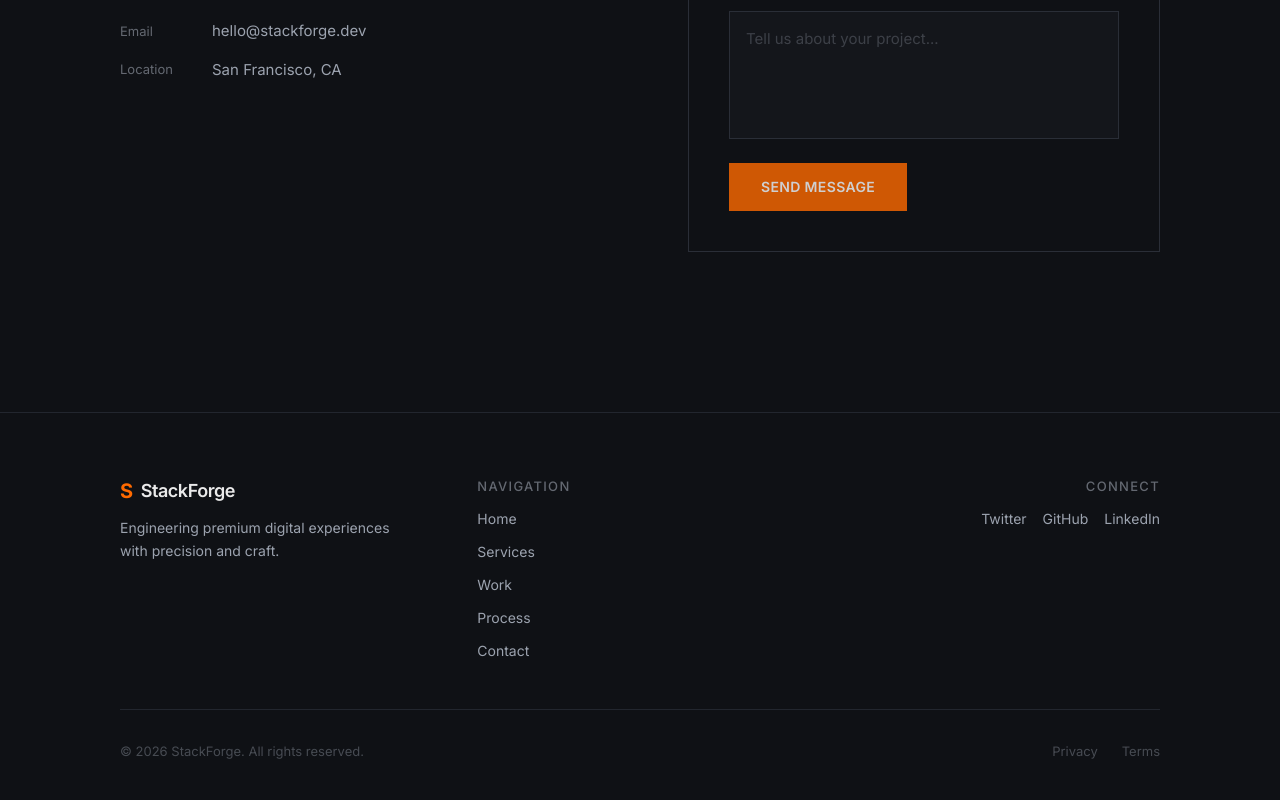
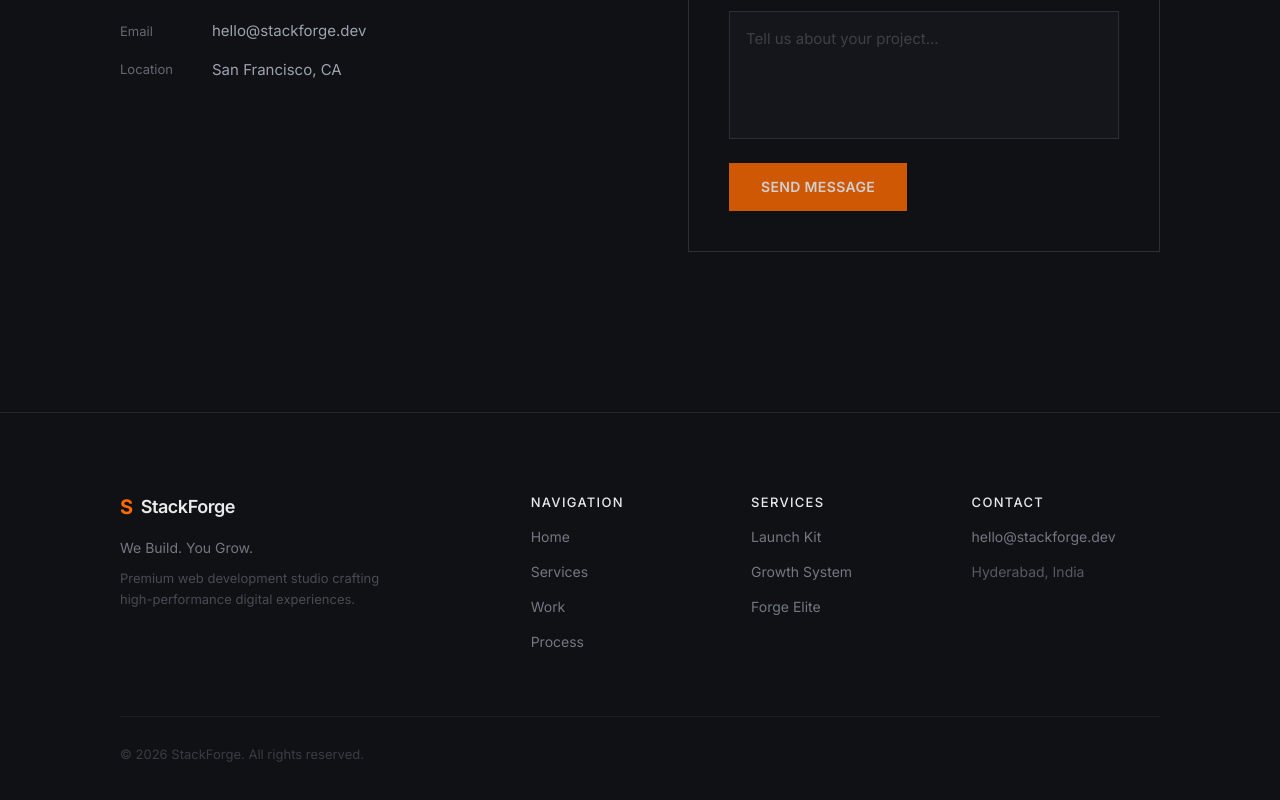
Before and after one commit to prashanthpoloju990-oss/stackforge, a Next.js app: page / in a window 1280 px wide. Shown: the part 5354-6154 px from the top of the page. Built offline with nearby package versions, Linux system fonts and the light colour scheme.

Commit message:
8b549cc2-669b-44e6-abe0-2f6b2bc39714

```diff
--- a/src/components/stackforge/footer.tsx
+++ b/src/components/stackforge/footer.tsx
@@ -1,73 +1,97 @@
 export function Footer() {
-  const currentYear = new Date().getFullYear();
+  const navLinks = [
+    { label: "Home", href: "#home" },
+    { label: "Services", href: "#services" },
+    { label: "Work", href: "#work" },
+    { label: "Process", href: "#process" },
+  ];
+
+  const serviceLinks = [
+    { label: "Launch Kit", href: "#services" },
+    { label: "Growth System", href: "#services" },
+    { label: "Forge Elite", href: "#services" },
+  ];
 
   return (
-    <footer className="border-t border-forge-divider">
-      <div className="mx-auto max-w-[1200px] px-6 md:px-20 py-12 md:py-16">
-        <div className="grid grid-cols-1 md:grid-cols-3 gap-10 md:gap-8">
-          {/* Brand */}
+    <footer className="bg-forge-bg border-t border-forge-divider">
+      <div className="mx-auto max-w-[1200px] px-6 md:px-20 pt-16 pb-8 md:pt-20 md:pb-10">
+        {/* Main Grid */}
+        <div className="grid grid-cols-1 md:grid-cols-[1fr_2fr] gap-12 md:gap-16 lg:gap-24">
+          {/* Left — Brand */}
           <div>
             <a
               href="#home"
-              className="flex items-center gap-2 text-forge-text font-semibold text-[18px] tracking-tight"
+              className="inline-flex items-center gap-2 text-forge-text font-semibold text-[18px] tracking-tight"
             >
               <span className="text-forge-accent font-bold text-xl">S</span>
               <span>StackForge</span>
             </a>
-            <p className="mt-3 text-[14px] text-forge-text-secondary leading-relaxed max-w-[280px]">
-              Engineering premium digital experiences with precision and craft.
+            <p className="mt-4 text-[14px] text-forge-text-secondary/70 leading-relaxed max-w-[260px]">
+              We Build. You Grow.
+            </p>
+            <p className="mt-2 text-[13px] text-forge-text-secondary/40 leading-relaxed max-w-[280px]">
+              Premium web development studio crafting high-performance digital
+              experiences.
             </p>
           </div>
 
-          {/* Navigation */}
-          <div className="flex flex-col gap-3">
-            <span className="text-[13px] text-forge-text-secondary/60 font-medium tracking-[0.1em] uppercase">
-              Navigation
-            </span>
-            {["Home", "Services", "Work", "Process", "Contact"].map(
-              (link) => (
+          {/* Right — 3 Columns */}
+          <div className="grid grid-cols-2 sm:grid-cols-3 gap-10 sm:gap-8">
+            {/* Column 1: Navigation */}
+            <div className="flex flex-col gap-3.5">
+              <span className="text-[13px] text-forge-text font-medium tracking-[0.1em] uppercase">
+                Navigation
+              </span>
+              {navLinks.map((link) => (
                 <a
-                  key={link}
-                  href={`#${link.toLowerCase()}`}
-                  className="text-[14px] text-forge-text-secondary hover:text-forge-text transition-colors duration-200"
+                  key={link.label}
+                  href={link.href}
+                  className="text-[14px] text-forge-text-secondary/70 hover:text-forge-text transition-colors duration-200"
                 >
-                  {link}
+                  {link.label}
                 </a>
-              )
-            )}
-          </div>
+              ))}
+            </div>
 
-          {/* Social / Legal */}
-          <div className="flex flex-col gap-3 md:items-end">
-            <span className="text-[13px] text-forge-text-secondary/60 font-medium tracking-[0.1em] uppercase">
-              Connect
-            </span>
-            <div className="flex items-center gap-4">
-              {["Twitter", "GitHub", "LinkedIn"].map((social) => (
-                <span
-                  key={social}
-                  className="text-[14px] text-forge-text-secondary hover:text-forge-text transition-colors duration-200 cursor-pointer"
+            {/* Column 2: Services */}
+            <div className="flex flex-col gap-3.5">
+              <span className="text-[13px] text-forge-text font-medium tracking-[0.1em] uppercase">
+                Services
+              </span>
+              {serviceLinks.map((link) => (
+                <a
+                  key={link.label}
+                  href={link.href}
+                  className="text-[14px] text-forge-text-secondary/70 hover:text-forge-accent transition-colors duration-200"
                 >
-                  {social}
-                </span>
+                  {link.label}
+                </a>
               ))}
+            </div>
+
+            {/* Column 3: Contact */}
+            <div className="flex flex-col gap-3.5">
+              <span className="text-[13px] text-forge-text font-medium tracking-[0.1em] uppercase">
+                Contact
+              </span>
+              <a
+                href="mailto:hello@stackforge.dev"
+                className="text-[14px] text-forge-text-secondary/70 hover:text-forge-text transition-colors duration-200"
+              >
+                hello@stackforge.dev
+              </a>
+              <span className="text-[14px] text-forge-text-secondary/50">
+                Hyderabad, India
+              </span>
             </div>
           </div>
         </div>
 
         {/* Bottom Bar */}
-        <div className="mt-12 pt-8 border-t border-forge-divider flex flex-col md:flex-row items-start md:items-center justify-between gap-4">
-          <span className="text-[13px] text-forge-text-secondary/40">
-            &copy; {currentYear} StackForge. All rights reserved.
+        <div className="mt-16 pt-6 border-t border-forge-divider/60">
+          <span className="text-[13px] text-forge-text-secondary/30">
+            © 2026 StackForge. All rights reserved.
           </span>
-          <div className="flex items-center gap-6">
-            <span className="text-[13px] text-forge-text-secondary/40 hover:text-forge-text-secondary/60 transition-colors duration-200 cursor-pointer">
-              Privacy
-            </span>
-            <span className="text-[13px] text-forge-text-secondary/40 hover:text-forge-text-secondary/60 transition-colors duration-200 cursor-pointer">
-              Terms
-            </span>
-          </div>
         </div>
       </div>
     </footer>
```
Also changed, not shown: 1 other file (tests, documents, lock files or other folders).
